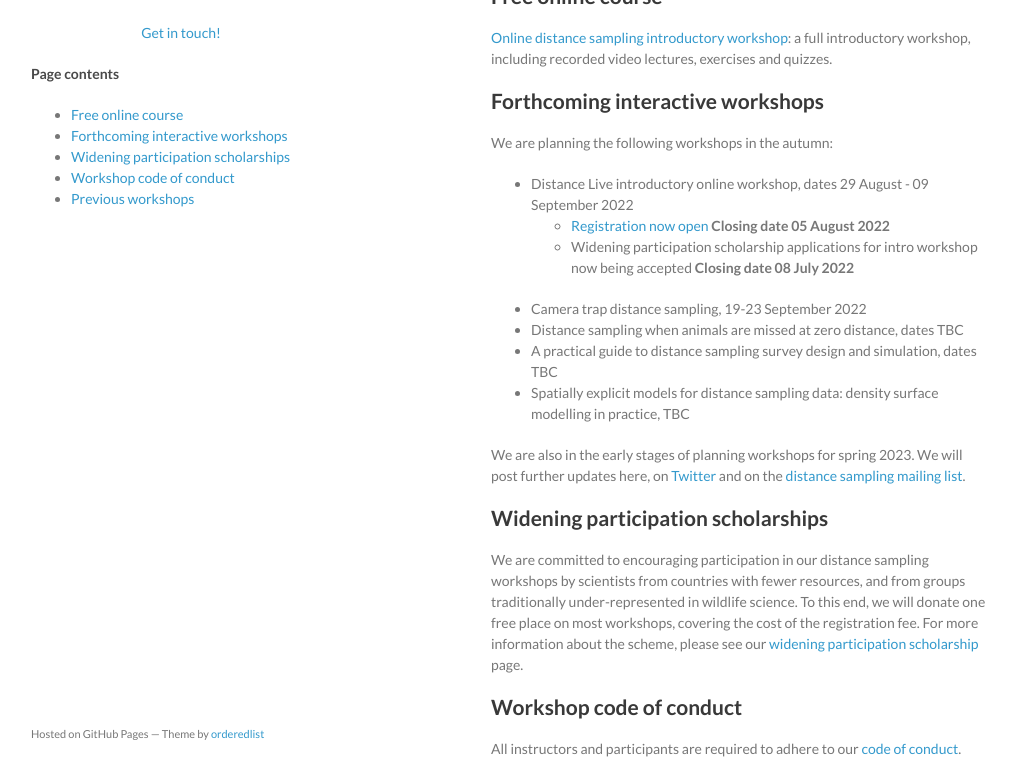
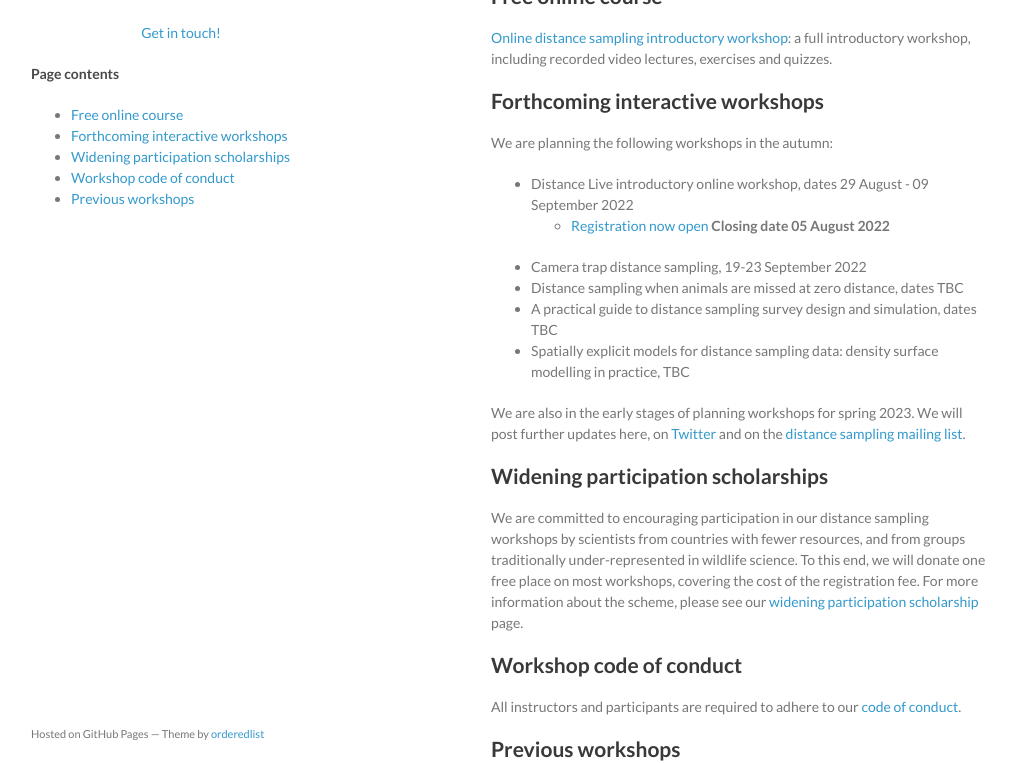
Before and after one commit to distanceworkshops/distanceworkshops.github.io, a Jekyll site: the page built from index.md, in a window 1280 px wide and 900 px high, cut to the strip 137-900 px from the top of the window. Shown: the whole strip, without its empty margins (129-1145 px from the left). Built offline with Jekyll 4.4.1, drawn with Linux system fonts in a browser that asks for light colours.

Commit message:
widening participation gone for aug22 intro

```diff
--- a/index.md
+++ b/index.md
@@ -17,7 +17,6 @@ We are planning the following workshops in the autumn:
 
 - Distance Live introductory online workshop, dates 29 August - 09 September 2022
   - [Registration now open](http://workshops.distancesampling.org/intro-aug-2022.html) **Closing date 05 August 2022**
-  - Widening participation scholarship applications for intro workshop now being accepted  **Closing date 08 July 2022**
 - Camera trap distance sampling, 19-23 September 2022
 - Distance sampling when animals are missed at zero distance, dates TBC
 - A practical guide to distance sampling survey design and simulation, dates TBC
```
